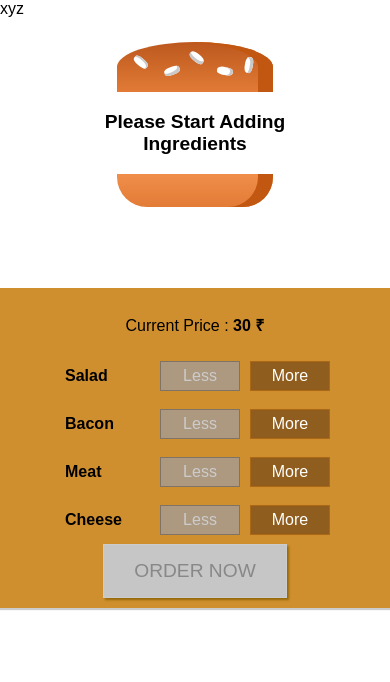
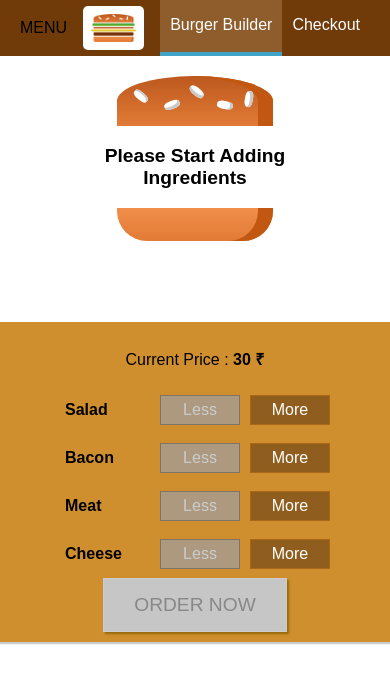
Before and after one commit to shantanug-cuelogic/React_Training, a React app in the folder burger/: page / in a window 390 px wide. Shown: the top 682 px of the page. Built offline with nearby package versions, Linux system fonts and the light colour scheme; a web font is replaced by a local one.

Commit message:
responsive sidebar

```diff
--- a/burger/src/component/Layout/Layout.css
+++ b/burger/src/component/Layout/Layout.css
@@ -1,3 +1,3 @@
 .Content{
-    margin-top: 20px;
+    margin-top: 72px;
 }
--- a/burger/src/component/Layout/Layout.js
+++ b/burger/src/component/Layout/Layout.js
@@ -1,10 +1,11 @@
 import React from 'react';
 import Aux from '../../hoc/Aux';
 import classes from './Layout.css'
+import Toolbar from '../Navigation/Toolbar/Toolbar';
 
 const layout = (props) => (
     <Aux>
-    <div> xyz </div>
+    <Toolbar />
     <main className={classes.Content}>
         {props.children}
     </main>
--- /dev/null
+++ b/burger/src/component/Logo/Logo.css
@@ -0,0 +1,13 @@
+.Logo{
+    background-color: white;
+    height: 80%;
+    padding: 8px;
+    box-sizing: border-box;
+    border-radius: 5px;
+
+}
+
+.Logo img {
+    height: 100%;
+
+}
--- /dev/null
+++ b/burger/src/component/Logo/Logo.js
@@ -0,0 +1,12 @@
+import React from 'react';
+import classes from './Logo.css';
+import Logoimage from '../../Assets/images/burger-logo.png'
+
+
+const logo = (props) => (
+    <div className={classes.Logo}>
+        <img src={Logoimage} alt= " Burger app"/>
+     </div>
+);
+
+export default logo;
--- /dev/null
+++ b/burger/src/component/Navigation/NavigationItems/NavigationItem/NavigationItem.css
@@ -0,0 +1,26 @@
+.NavigationItem{
+    margin: 0;
+    box-sizing: border-box;
+    display: flex;
+    height: 100%;
+    align-items: center;
+
+}
+
+.NavigationItem a{
+    color: white;
+    text-decoration: none;
+    height: 100%;
+    padding: 16px 10px;
+    border-bottom: 4px solid transparent;
+    box-sizing: border-box;
+    display: block;
+}
+
+.NavigationItem a:hover,
+.NavigationItem a:active,
+.NavigationItem a.active{
+    background-color: #8f5c2c;
+    border-bottom: 4px solid #40A4C8;
+    color: white;
+}
--- /dev/null
+++ b/burger/src/component/Navigation/NavigationItems/NavigationItem/NavigationItem.js
@@ -0,0 +1,15 @@
+import React from 'react';
+import classes from './NavigationItem.css';
+
+const navigationItem = (props) => (
+
+        <li className={classes.NavigationItem}>
+            <a href={props.link}
+            className={props.active ? classes.active : null}>
+            {props.children}
+            </a>
+         </li>
+
+);
+
+export default navigationItem;
--- /dev/null
+++ b/burger/src/component/Navigation/NavigationItems/NavigationItems.css
@@ -0,0 +1,8 @@
+.NavigationItems{
+    margin: 0;
+    padding: 0;
+    list-style: none;
+    display: flex;
+    align-items: center;
+    height: 100%;
+}
--- /dev/null
+++ b/burger/src/component/Navigation/NavigationItems/NavigationItems.js
@@ -0,0 +1,14 @@
+import React from 'react';
+
+import NavigationItem from './NavigationItem/NavigationItem';
+import classes from './NavigationItems.css';
+
+const navigationItems = () => (
+    <ul className={classes.NavigationItems}>
+        <NavigationItem link="\" active>Burger Builder </NavigationItem>
+        <NavigationItem link="\"> Checkout </NavigationItem>
+    </ul>
+
+);
+
+export default navigationItems;
--- /dev/null
+++ b/burger/src/component/Navigation/Toolbar/Toolbar.css
@@ -0,0 +1,19 @@
+.Toolbar{
+    height: 56px;
+    width: 100%;
+    position: fixed;
+    top: 0;
+    left: 0;
+    background-color: #703B09;
+    display: flex;
+    justify-content: space-between;
+    align-items: center;
+    padding: 0 20px;
+    box-sizing: border-box;
+    z-index: 90;
+}
+
+.Toolbar nav {
+    height: 100%;
+
+}
--- /dev/null
+++ b/burger/src/component/Navigation/Toolbar/Toolbar.js
@@ -0,0 +1,14 @@
+import React from 'react';
+import classes from './Toolbar.css'
+import Logo from '../../Logo/Logo';
+import NavigationItems from '../NavigationItems/NavigationItems';
+
+const toolbar = (props)=> (
+    <header className={classes.Toolbar}>
+        <div>MENU</div>
+        <Logo />
+        <NavigationItems />
+    </header>
+);
+
+export default toolbar;
```
Also changed, not shown: burger/src/Assets/images/burger-logo.png (added), burger/src/component/Navigation/Navigation.js (added).
